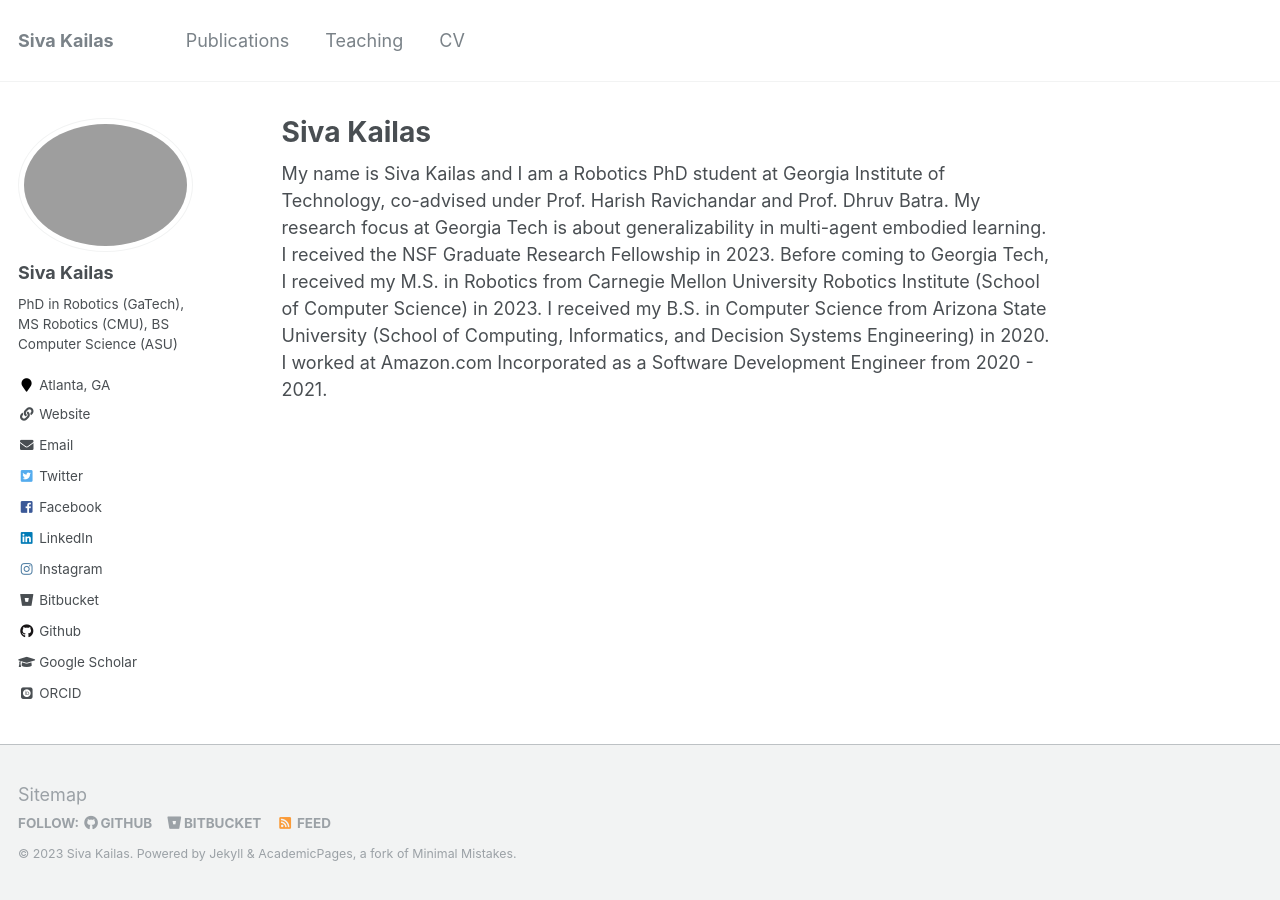
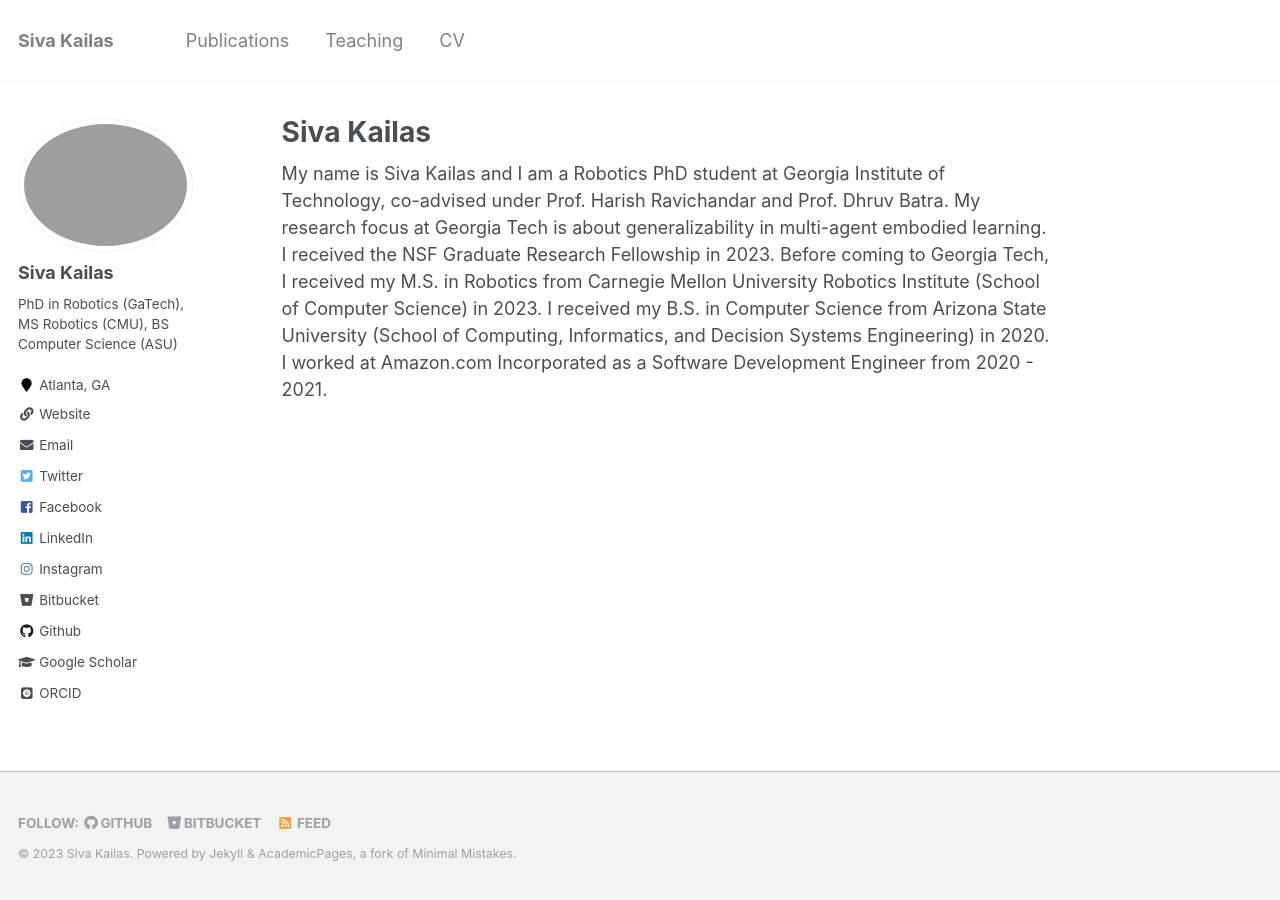
Before and after one commit to vickyliuliu/vickyliuliu.github.io, a Jekyll site: the page built from _pages/about.md, in a window 1280 px wide. Built offline with Jekyll 4.4.1, drawn with Linux system fonts in a browser that asks for light colours; some web fonts are replaced.

Commit message:
Remove sitemap pt 3

```diff
--- a/Gemfile
+++ b/Gemfile
@@ -22,6 +22,6 @@
 group :jekyll_plugins do
   # gem "jekyll-archives"
   gem "jekyll-feed"
-  # gem 'jekyll-sitemap'
+  gem 'jekyll-sitemap'
   gem 'hawkins'
 end
--- a/_config.yml
+++ b/_config.yml
@@ -261,14 +261,14 @@
 # Plugins
 plugins:
   - jekyll-paginate
-  # - jekyll-sitemap
+  - jekyll-sitemap
   - jekyll-gist
   - jekyll-feed
   - jekyll-redirect-from
 # mimic GitHub Pages with --safe
 whitelist:
   - jekyll-paginate
-  # - jekyll-sitemap
+  - jekyll-sitemap
   - jekyll-gist
   - jekyll-feed
   - jemoji
--- a/_includes/footer/custom.html
+++ b/_includes/footer/custom.html
@@ -1,3 +1,3 @@
 <!-- start custom footer snippets -->
-<a href="/sitemap/">Sitemap</a>
+<!-- <a href="/sitemap/">Sitemap</a> -->
 <!-- end custom footer snippets -->
```
